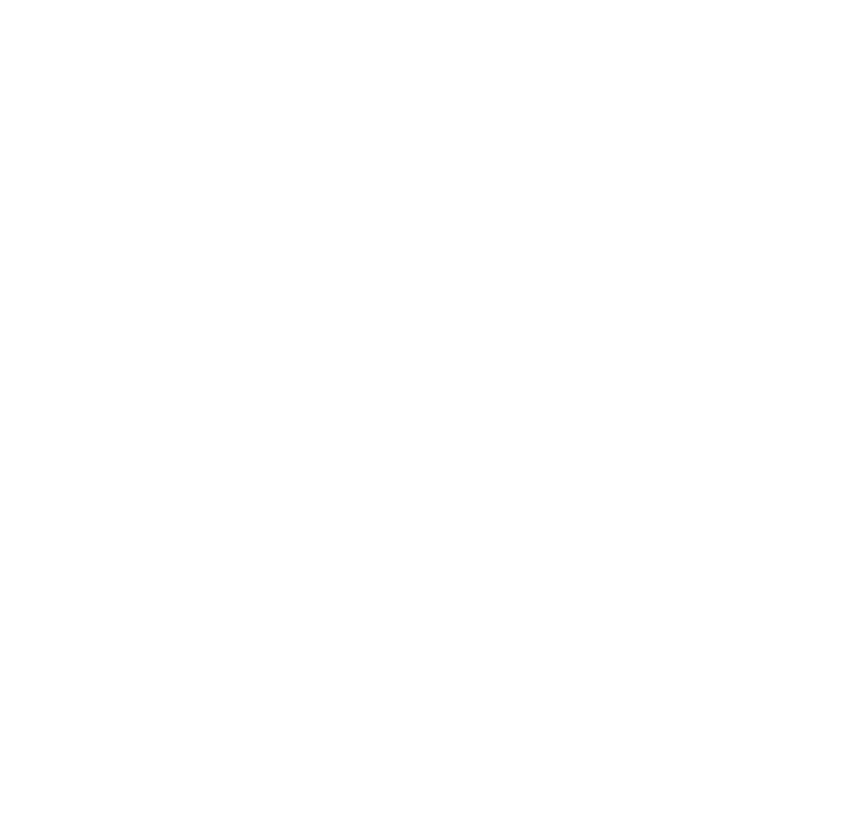
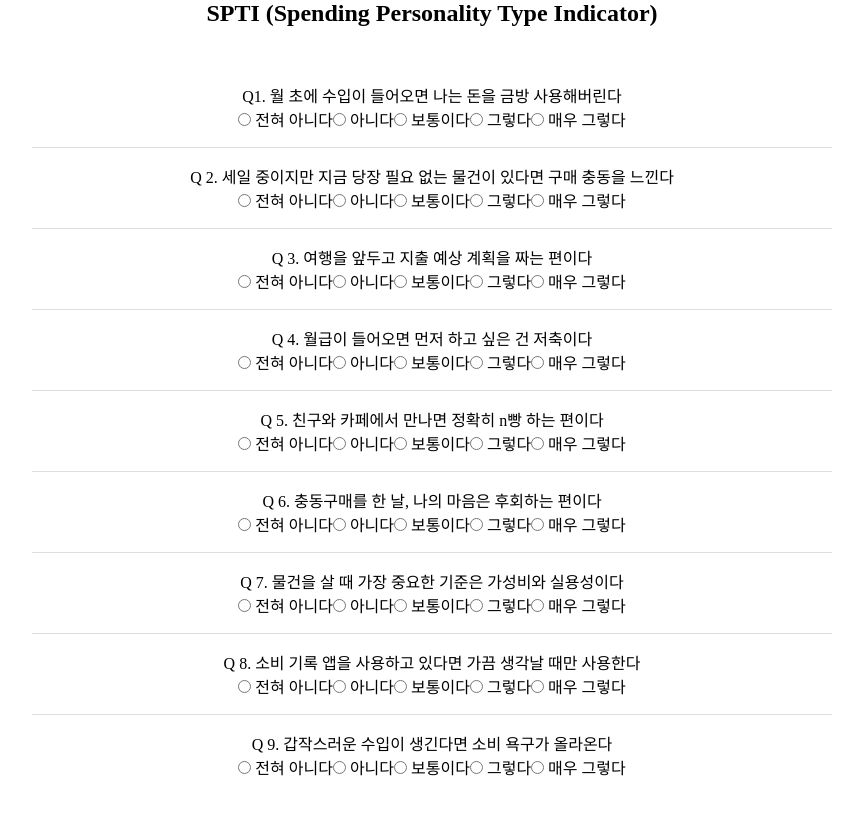
Before and after one commit to KB-Wallet/KB-Vudget, a Vue app: page /SPTI in a window 1280 px wide. Before the commit this address had no page. Shown: the top 814 px of the page, without its empty margins (208-1071 px from the left). Built offline with nearby package versions, Linux system fonts and the light colour scheme; data requests are answered from the project's data file.

Commit message:
[Feat] spti 페이지 생성 및 내용 추가

```diff
--- /dev/null
+++ b/src/pages/Spti.vue
@@ -0,0 +1,185 @@
+<script setup>
+import { useRoute, useRouter } from 'vue-router'
+import { ref, onMounted } from 'vue'
+import { useUserStore } from '@/stores/user'
+import axios from 'axios'
+const userStore = useUserStore()
+const route = useRoute()
+const router = useRouter()
+const email = ref('')
+const password = ref('')
+const users = ref([])
+
+// 사용자 답변 저장 변수
+const answers = ref({
+  q1: null,
+  q2: null,
+  // ...
+})
+
+onMounted(async () => {
+  const res = await axios.get('http://localhost:5000/users')
+  users.value = res.data
+})
+</script>
+<template>
+  <header class="header">
+    <h2>SPTI (Spending Personality Type Indicator)</h2>
+  </header>
+
+  <div class="container">
+    <div class="scrollbox">
+      <section class="fullquestion">
+        <div class="question">
+          <p>Q1. 월 초에 수입이 들어오면 나는 돈을 금방 사용해버린다</p>
+          <label class="radio-option" name="q1" value="1"
+            ><input type="radio" v-model="answers.q1" value="1" /> 전혀 아니다</label
+          >
+          <label class="radio-option" name="q1" value="1"
+            ><input type="radio" v-model="answers.q1" value="2" /> 아니다</label
+          >
+          <label class="radio-option" name="q1" value="1"
+            ><input type="radio" v-model="answers.q1" value="3" /> 보통이다</label
+          >
+          <label class="radio-option" name="q1" value="1"
+            ><input type="radio" v-model="answers.q1" value="4" /> 그렇다</label
+          >
+          <label class="radio-option" name="q1" value="1"
+            ><input type="radio" v-model="answers.q1" value="5" /> 매우 그렇다</label
+          >
+        </div>
+
+        <div class="question">
+          <p>Q 2. 세일 중이지만 지금 당장 필요 없는 물건이 있다면 구매 충동을 느낀다</p>
+          <label><input type="radio" v-model="answers.q2" value="1" /> 전혀 아니다</label>
+          <label><input type="radio" v-model="answers.q2" value="2" /> 아니다</label>
+          <label><input type="radio" v-model="answers.q2" value="3" /> 보통이다</label>
+          <label><input type="radio" v-model="answers.q2" value="4" /> 그렇다</label>
+          <label><input type="radio" v-model="answers.q2" value="5" /> 매우 그렇다</label>
+        </div>
+
+        <div class="question">
+          <p>Q 3. 여행을 앞두고 지출 예상 계획을 짜는 편이다</p>
+          <label><input type="radio" v-model="answers.q3" value="1" /> 전혀 아니다</label>
+          <label><input type="radio" v-model="answers.q3" value="2" /> 아니다</label>
+          <label><input type="radio" v-model="answers.q3" value="3" /> 보통이다</label>
+          <label><input type="radio" v-model="answers.q3" value="4" /> 그렇다</label>
+          <label><input type="radio" v-model="answers.q3" value="5" /> 매우 그렇다</label>
+        </div>
+        <div class="question">
+          <p>Q 4. 월급이 들어오면 먼저 하고 싶은 건 저축이다</p>
+          <label><input type="radio" v-model="answers.q4" value="1" /> 전혀 아니다</label>
+          <label><input type="radio" v-model="answers.q4" value="2" /> 아니다</label>
+          <label><input type="radio" v-model="answers.q4" value="3" /> 보통이다</label>
+          <label><input type="radio" v-model="answers.q4" value="4" /> 그렇다</label>
+          <label><input type="radio" v-model="answers.q4" value="5" /> 매우 그렇다</label>
+        </div>
+        <div class="question">
+          <p>Q 5. 친구와 카페에서 만나면 정확히 n빵 하는 편이다</p>
+          <label><input type="radio" v-model="answers.q5" value="1" /> 전혀 아니다</label>
+          <label><input type="radio" v-model="answers.q5" value="2" /> 아니다</label>
+          <label><input type="radio" v-model="answers.q5" value="3" /> 보통이다</label>
+          <label><input type="radio" v-model="answers.q5" value="4" /> 그렇다</label>
+          <label><input type="radio" v-model="answers.q5" value="5" /> 매우 그렇다</label>
+        </div>
+        <div class="question">
+          <p>Q 6. 충동구매를 한 날, 나의 마음은 후회하는 편이다</p>
+          <label><input type="radio" v-model="answers.q6" value="1" /> 전혀 아니다</label>
+          <label><input type="radio" v-model="answers.q6" value="2" /> 아니다</label>
+          <label><input type="radio" v-model="answers.q6" value="3" /> 보통이다</label>
+          <label><input type="radio" v-model="answers.q6" value="4" /> 그렇다</label>
+          <label><input type="radio" v-model="answers.q6" value="5" /> 매우 그렇다</label>
+        </div>
+        <div class="question">
+          <p>Q 7. 물건을 살 때 가장 중요한 기준은 가성비와 실용성이다</p>
+          <label><input type="radio" v-model="answers.q7" value="1" /> 전혀 아니다</label>
+          <label><input type="radio" v-model="answers.q7" value="2" /> 아니다</label>
+          <label><input type="radio" v-model="answers.q7" value="3" /> 보통이다</label>
+          <label><input type="radio" v-model="answers.q7" value="4" /> 그렇다</label>
+          <label><input type="radio" v-model="answers.q7" value="5" /> 매우 그렇다</label>
+        </div>
+        <div class="question">
+          <p>Q 8. 소비 기록 앱을 사용하고 있다면 가끔 생각날 때만 사용한다</p>
+          <label><input type="radio" v-model="answers.q8" value="1" /> 전혀 아니다</label>
+          <label><input type="radio" v-model="answers.q8" value="2" /> 아니다</label>
+          <label><input type="radio" v-model="answers.q8" value="3" /> 보통이다</label>
+          <label><input type="radio" v-model="answers.q8" value="4" /> 그렇다</label>
+          <label><input type="radio" v-model="answers.q8" value="5" /> 매우 그렇다</label>
+        </div>
+        <div class="question">
+          <p>Q 9. 갑작스러운 수입이 생긴다면 소비 욕구가 올라온다</p>
+          <label><input type="radio" v-model="answers.q9" value="1" /> 전혀 아니다</label>
+          <label><input type="radio" v-model="answers.q9" value="2" /> 아니다</label>
+          <label><input type="radio" v-model="answers.q9" value="3" /> 보통이다</label>
+          <label><input type="radio" v-model="answers.q9" value="4" /> 그렇다</label>
+          <label><input type="radio" v-model="answers.q9" value="5" /> 매우 그렇다</label>
+        </div>
+        <div class="question">
+          <p>Q 10. 지출 기록 앱을 쓸 때 당신은 대충 대충 적는다</p>
+          <label><input type="radio" v-model="answers.q10" value="1" /> 전혀 아니다</label>
+          <label><input type="radio" v-model="answers.q10" value="2" /> 아니다</label>
+          <label><input type="radio" v-model="answers.q10" value="3" /> 보통이다</label>
+          <label><input type="radio" v-model="answers.q10" value="4" /> 그렇다</label>
+          <label><input type="radio" v-model="answers.q10" value="5" /> 매우 그렇다</label>
+        </div>
+        <div class="question">
+          <p>Q 11. 친구들이 소비를 줄이자고 할 때 나는 극단적으로 줄인다</p>
+          <label><input type="radio" v-model="answers.q11" value="1" /> 전혀 아니다</label>
+          <label><input type="radio" v-model="answers.q11" value="2" /> 아니다</label>
+          <label><input type="radio" v-model="answers.q11" value="3" /> 보통이다</label>
+          <label><input type="radio" v-model="answers.q11" value="4" /> 그렇다</label>
+          <label><input type="radio" v-model="answers.q11" value="5" /> 매우 그렇다</label>
+        </div>
+        <div class="question">
+          <p>Q 12. 할인 쿠폰을 보면 필요하지 않은 물건을 산다</p>
+          <label><input type="radio" v-model="answers.q12" value="1" /> 전혀 아니다</label>
+          <label><input type="radio" v-model="answers.q12" value="2" /> 아니다</label>
+          <label><input type="radio" v-model="answers.q12" value="3" /> 보통이다</label>
+          <label><input type="radio" v-model="answers.q12" value="4" /> 그렇다</label>
+          <label><input type="radio" v-model="answers.q12" value="5" /> 매우 그렇다</label>
+        </div>
+        <div class="question">
+          <p>Q 13. 비싼 물건을 사기 전 고민없이 주문한다</p>
+          <label><input type="radio" v-model="answers.q13" value="1" /> 전혀 아니다</label>
+          <label><input type="radio" v-model="answers.q13" value="2" /> 아니다</label>
+          <label><input type="radio" v-model="answers.q13" value="3" /> 보통이다</label>
+          <label><input type="radio" v-model="answers.q13" value="4" /> 그렇다</label>
+          <label><input type="radio" v-model="answers.q13" value="5" /> 매우 그렇다</label>
+        </div>
+      </section>
+    </div>
+  </div>
+</template>
+
+<style scoped>
+.container {
+  height: 100vh;
+  display: flex;
+  justify-content: center;
+  align-items: center;
+  overflow: hidden; /* 바깥쪽 스크롤 방지 */
+}
+.header {
+  text-align: center;
+}
+.scrollbox {
+  height: 90vh;
+  overflow-y: auto;
+  width: 100%;
+  display: flex;
+  justify-content: center;
+}
+.fullquestion {
+  width: 80%;
+  max-width: 800px;
+}
+
+.question {
+  padding: 16px 0;
+  border-bottom: 1px solid #ddd;
+  text-align: center;
+}
+.question:last-of-type {
+  border-bottom: none; /* 마지막 항목은 선 제거 */
+}
+</style>
--- a/src/router/index.js
+++ b/src/router/index.js
@@ -18,6 +18,11 @@ const router = createRouter({
       path: '/Findinfo',
       name: 'findinfo',
       component: () => import('@/pages/Findpw.vue'),
+    },
+    {
+      path: '/SPTI',
+      name: 'spti',
+      component: () => import('@/pages/Spti.vue'),
     },
     // 동적 라우트 파라미터 처리
 
```
